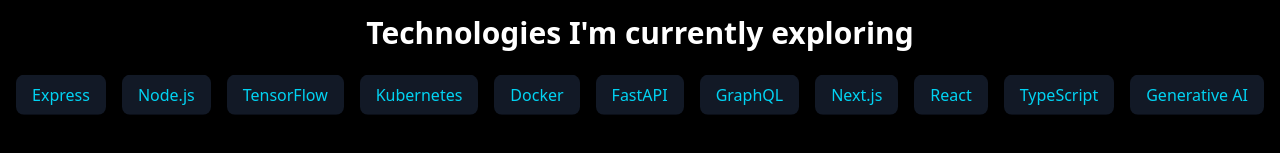
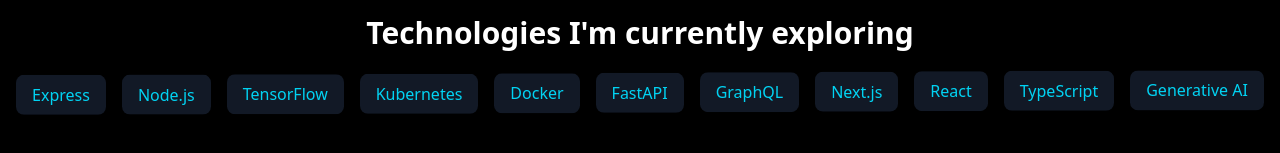
Before and after one commit to Abhinavsharma005/Portfolio, a React (Vite) app: page /skills in a window 1280 px wide. Shown: the part 989-1142 px from the top of the page. Built offline with nearby package versions, Linux system fonts and the light colour scheme.

Commit message:
added animation delay

```diff
--- a/src/Components/Skills.jsx
+++ b/src/Components/Skills.jsx
@@ -184,7 +184,7 @@
               key={tech}
               className="px-4 py-2 bg-[#1B2437]/70 text-cyan-400 rounded-lg animate-float"
               style={{
-                // Mixing pure css animation with Framer Motion entrance
+                animationDelay: `${index * 0.2}s`,
               }}
               initial={{ opacity: 0, scale: 0.8 }}
               whileInView={{ opacity: 1, scale: 1 }}
```
